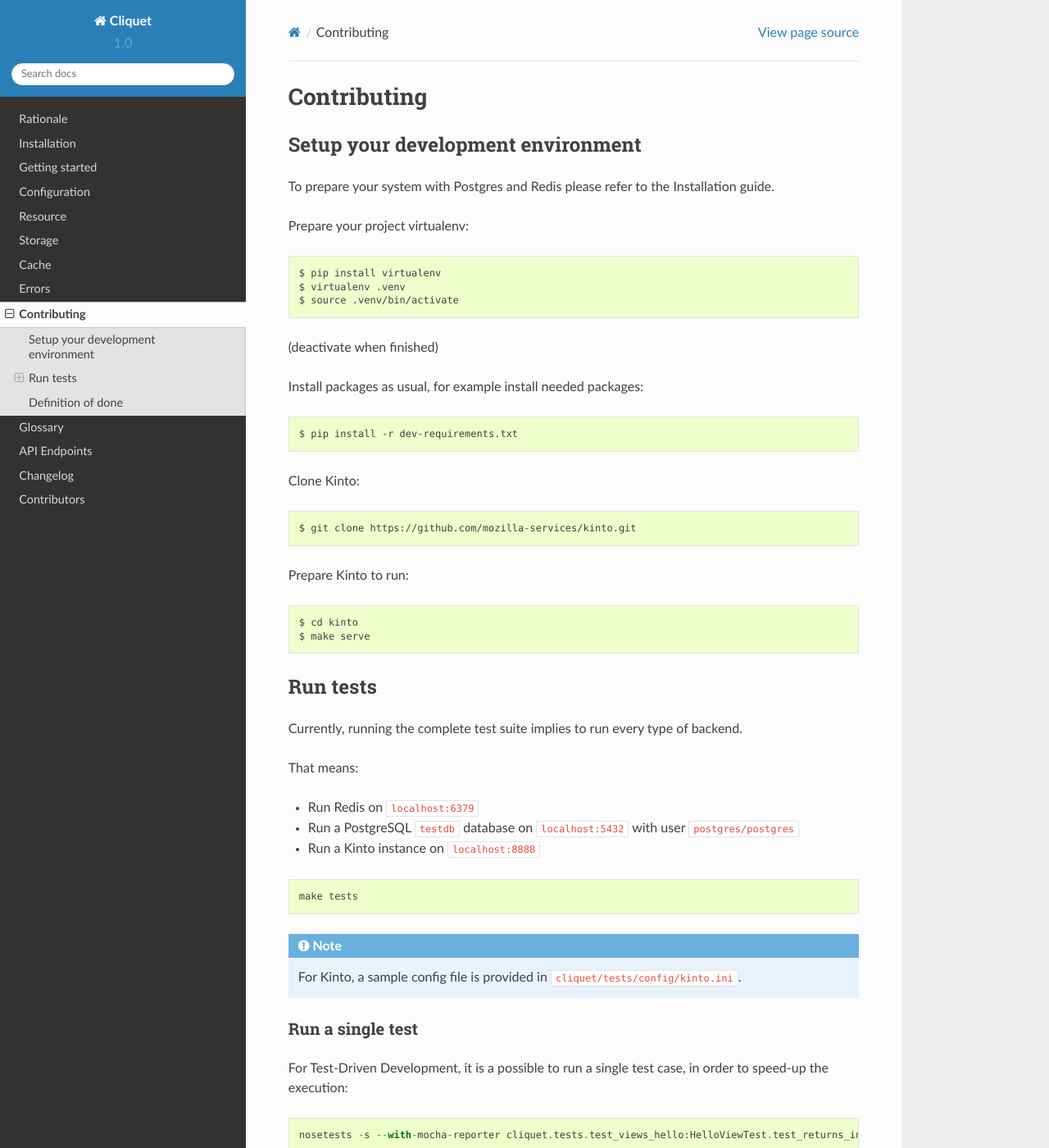
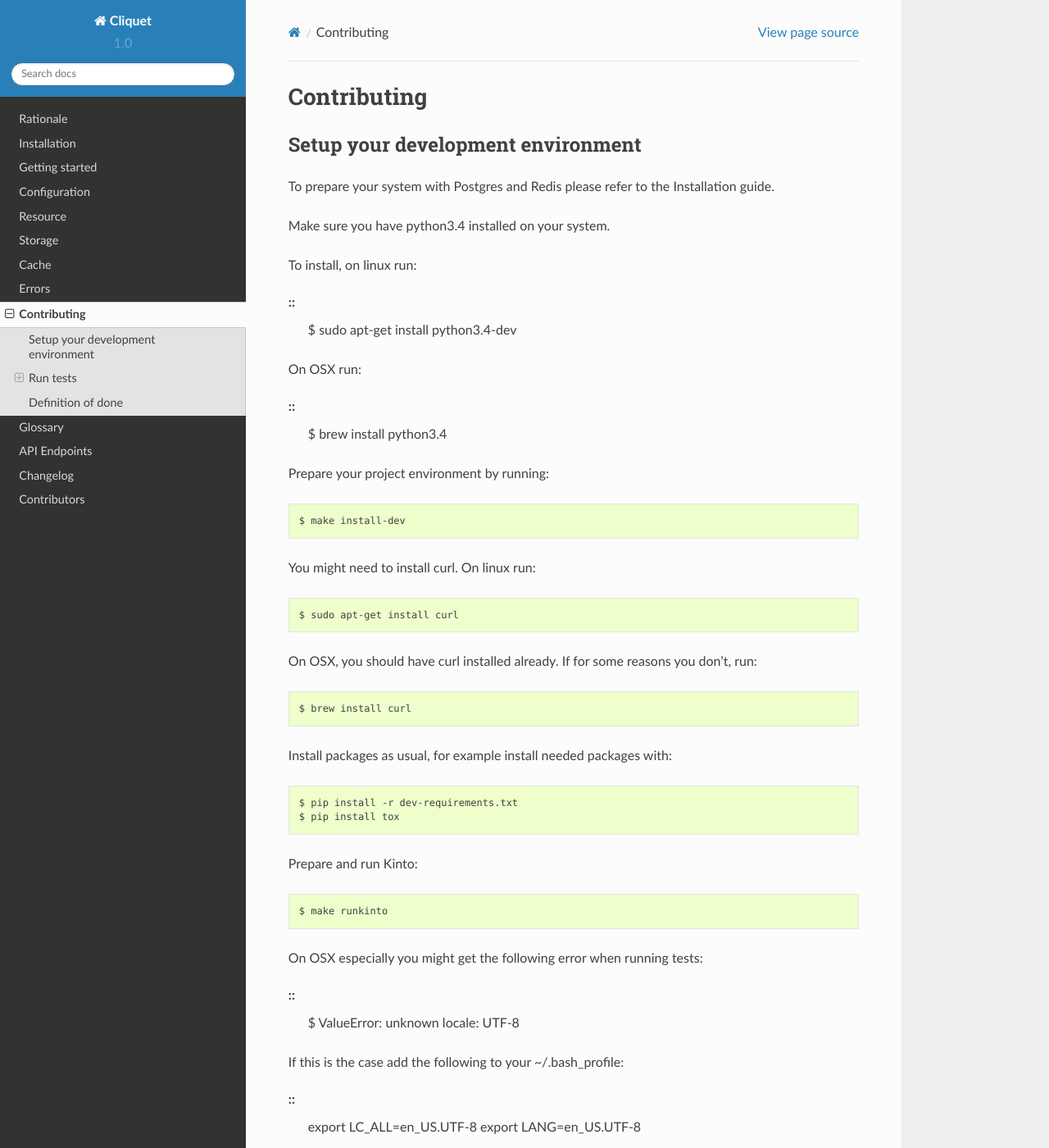
Before and after one commit to Kinto/kinto, a Sphinx documentation site: the page built from docs/contributing.rst, in a window 1280 px wide and 1400 px high. Shown: the whole window at 82% size. Built offline with Sphinx 7.4.7 and the Read the Docs theme 2.0.0, drawn with Linux system fonts in a browser that asks for light colours; some of the changed text lies outside the part shown.

Commit message:
Comments and updates

```diff
--- a/dev-requirements.txt
+++ b/dev-requirements.txt
@@ -6,3 +6,4 @@
 Sphinx
 sphinx_rtd_theme
 psycopg2
+kinto
--- a/docs/contributing.rst
+++ b/docs/contributing.rst
@@ -7,35 +7,64 @@
 
 To prepare your system with Postgres and Redis please refer to the Installation guide.
 
-Prepare your project virtualenv:
+Make sure you have python3.4 installed on your system.
+
+To install, on linux run:
+
+::
+    $ sudo apt-get install python3.4-dev
+
+On OSX run:
+
+::
+    $ brew install python3.4
+
+Prepare your project environment by running:
 
 ::
 
-    $ pip install virtualenv
-    $ virtualenv .venv
-    $ source .venv/bin/activate
+    $ make install-dev
 
-(deactivate when finished)
+You might need to install curl. On linux run:
 
-Install packages as usual, for example install needed packages:
+::
+
+    $ sudo apt-get install curl
+
+On OSX, you should have curl installed already. If for some reasons you don't, run:
+
+::
+
+    $ brew install curl
+
+Install packages as usual, for example install needed packages with:
 
 ::
 
     $ pip install -r dev-requirements.txt
+    $ pip install tox
 
-Clone Kinto:
+Prepare and run Kinto:
 
 ::
 
-    $ git clone https://github.com/mozilla-services/kinto.git
+    $ make runkinto
 
-
-Prepare Kinto to run:
+On OSX especially you might get the following error when running tests:
 
 ::
+    $ ValueError: unknown locale: UTF-8
 
-    $ cd kinto
-    $ make serve
+If this is the case add the following to your ~/.bash_profile:
+
+::
+    export LC_ALL=en_US.UTF-8
+    export LANG=en_US.UTF-8
+
+Then run:
+
+::
+    $ source ~/.bash_profile
 
 
 Run tests
```
